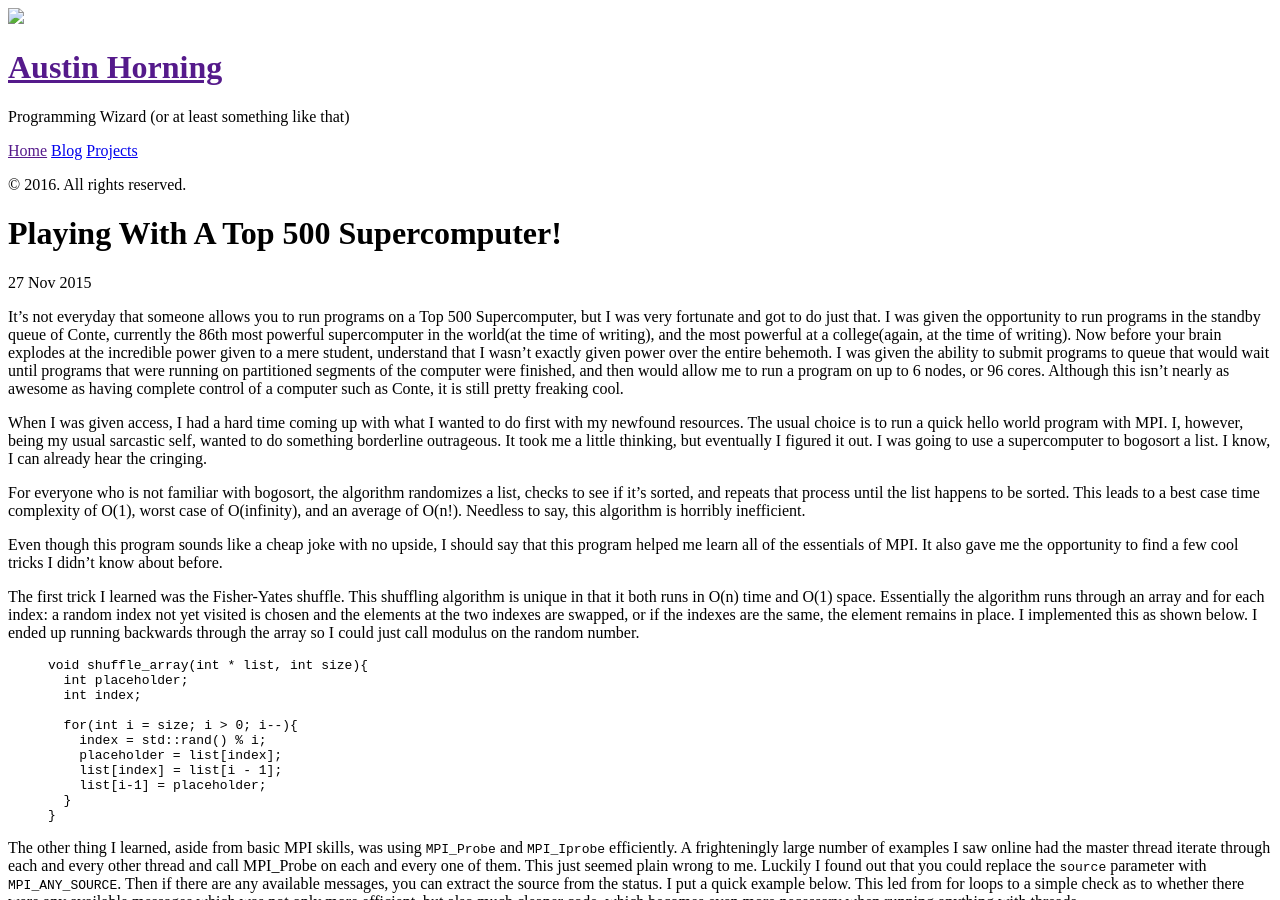
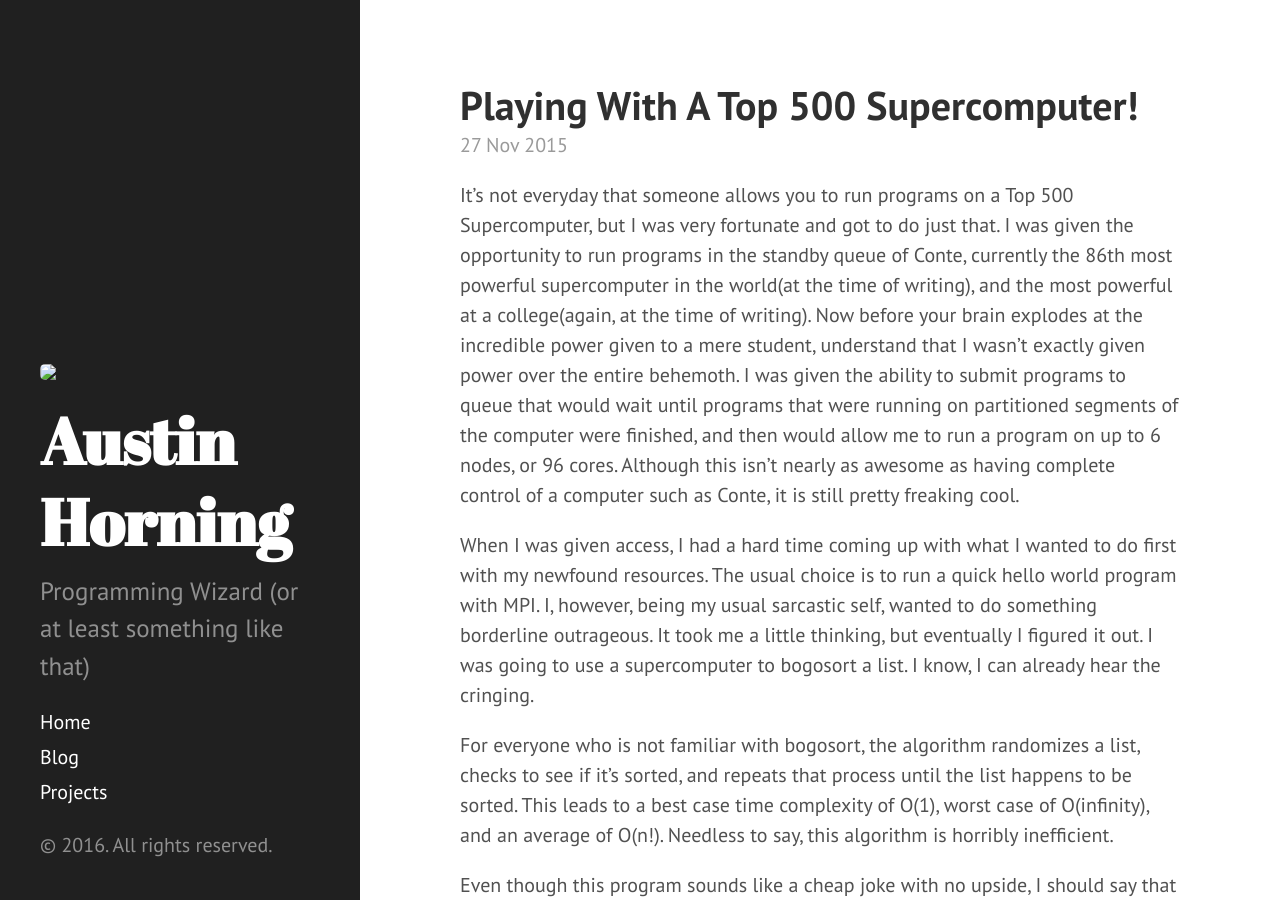
Before and after one commit to TheAustinSeven/theaustinseven.github.io, a Jekyll site: the page built from _posts/2015-11-26-playing-with-a-top-supercomputer.md, in a window 1280 px wide and 900 px high. Built offline with Jekyll 4.4.1, drawn with Linux system fonts in a browser that asks for light colours.

Commit message:
fixed it

```diff
--- a/_config.yml
+++ b/_config.yml
@@ -10,7 +10,7 @@
 email: your-email@domain.com
 description: > # this means to ignore newlines until "baseurl:"
   Programming Wizard (or at least something like that)
-baseurl: "" # the subpath of your site, e.g. /blog
+baseurl: "/" # the subpath of your site, e.g. /blog
 url: "http://theaustinseven.github.io" # the base hostname & protocol for your site
 twitter_username: theaustinseven
 github_username:  theaustinseven
```
Also changed, not shown: _posts/2015-11-26-playing-with-a-top-supercomputer.md (+1 -1 lines), _posts/2016-05-22-summer-2016-week-1.md (+1 -0 lines).
